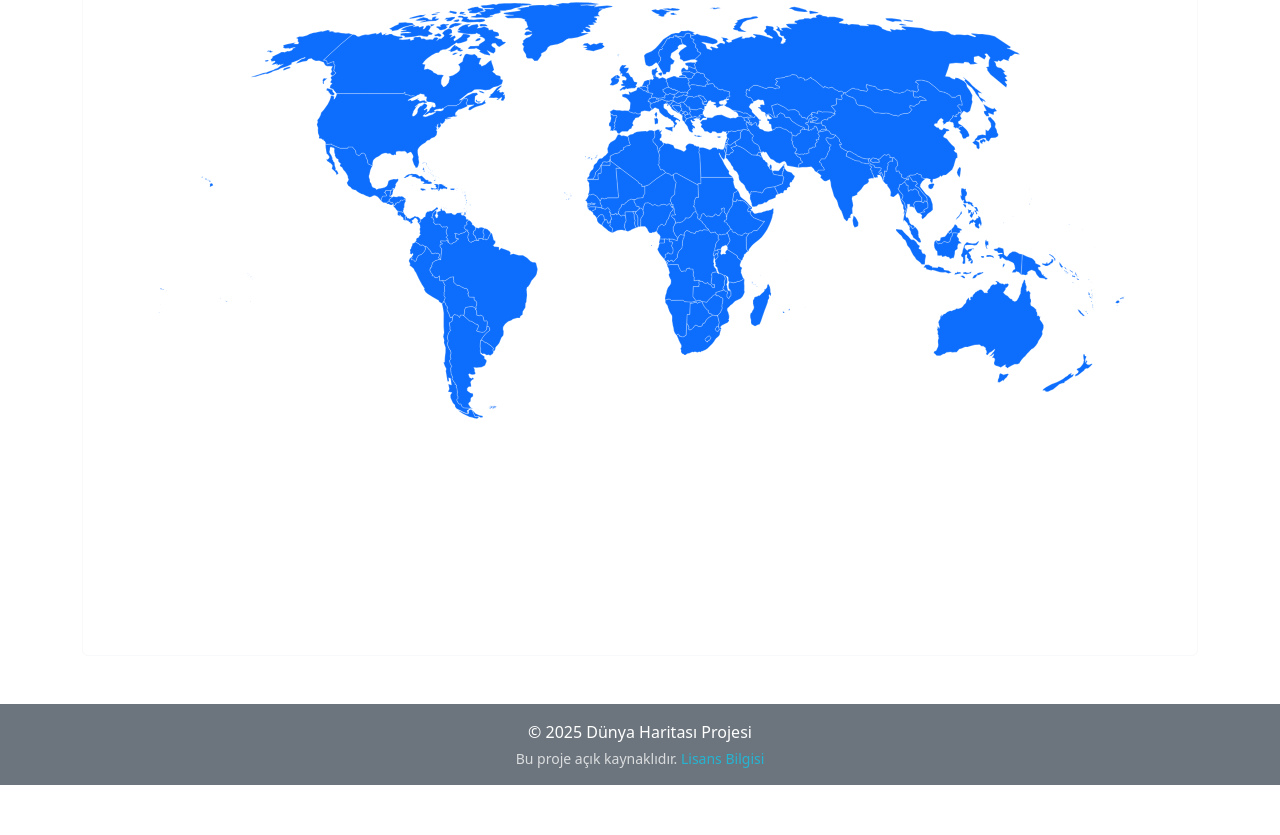
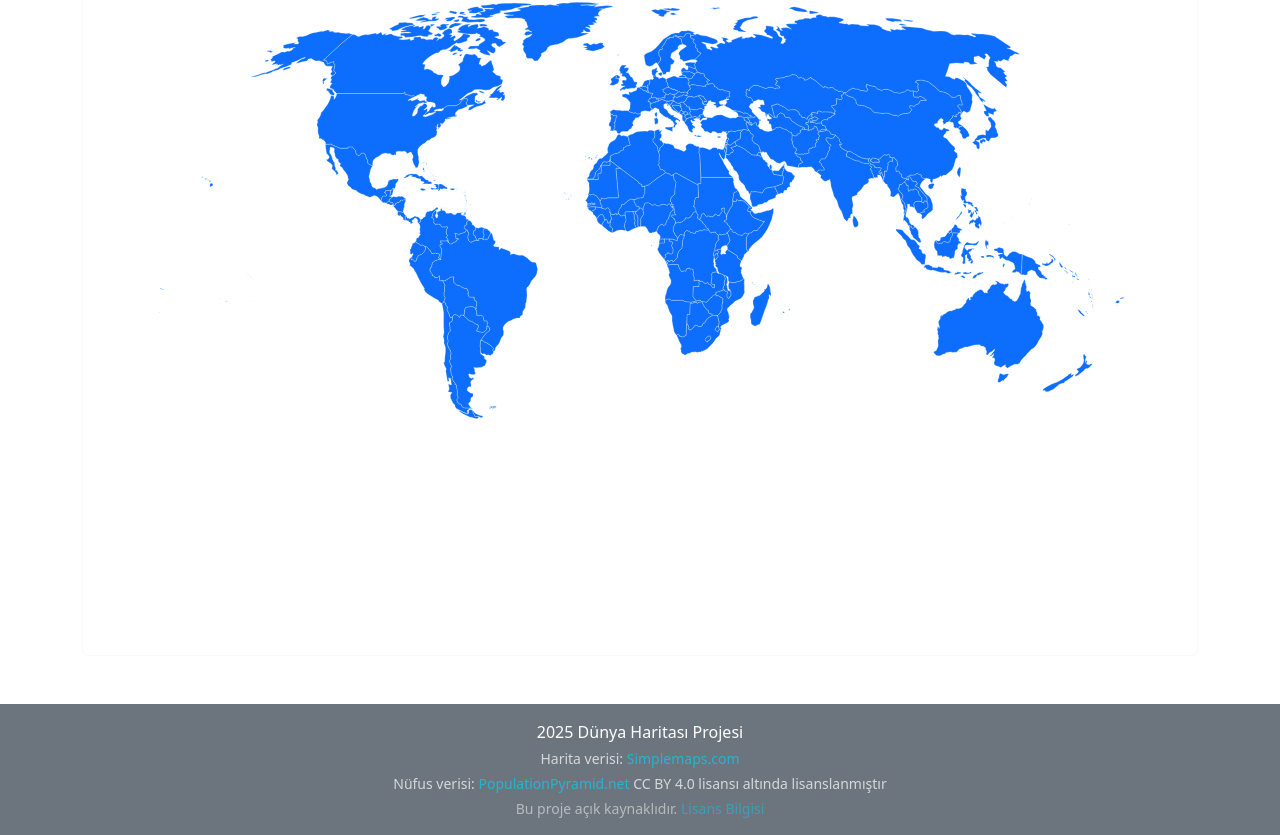
Before and after one commit to Amorti007/digital-atlas, a website: page public/index.html in a window 1280 px wide. Shown: the part 564-1399 px from the top of the page. Before the commit the page ends 1349 px from the top, so only its background shows below. Drawn offline with nearby package versions, Linux system fonts and the light colour scheme.

Commit message:
population pyramide license

```diff
--- a/public/index.html
+++ b/public/index.html
@@ -984,12 +984,18 @@
         </div>
     </main>
     <footer class="bg-secondary text-white text-center py-3 mt-auto">
-        <p class="mb-1">&copy; 2025 Dünya Haritası Projesi</p>
-        <p class="small opacity-75 mb-0">Bu proje açık kaynaklıdır.
+        <p class="mb-1">2025 Dünya Haritası Projesi</p>
+        <p class="small text-light opacity-75 mb-1">Harita verisi:
+            <a href="https://simplemaps.com/resources/svg-maps" target="_blank" class="text-info text-decoration-none">Simplemaps.com</a>
+        </p>
+        <p class="small text-light opacity-75 mb-1">Nüfus verisi:
+            <a href="https://populationpyramid.net" target="_blank" class="text-info text-decoration-none">PopulationPyramid.net</a>
+            CC BY 4.0 lisansı altında lisanslanmıştır
+        </p>
+        <p class="small opacity-50 mb-0">Bu proje açık kaynaklıdır.
             <a href="#" class="text-info text-decoration-none">Lisans Bilgisi</a>
         </p>
     </footer>
-
     <script src="../node_modules/bootstrap/dist/js/bootstrap.bundle.min.js"></script>
     <script src="../src/js/main.js"></script>
 </body>
```
Also changed, not shown: README.md.
